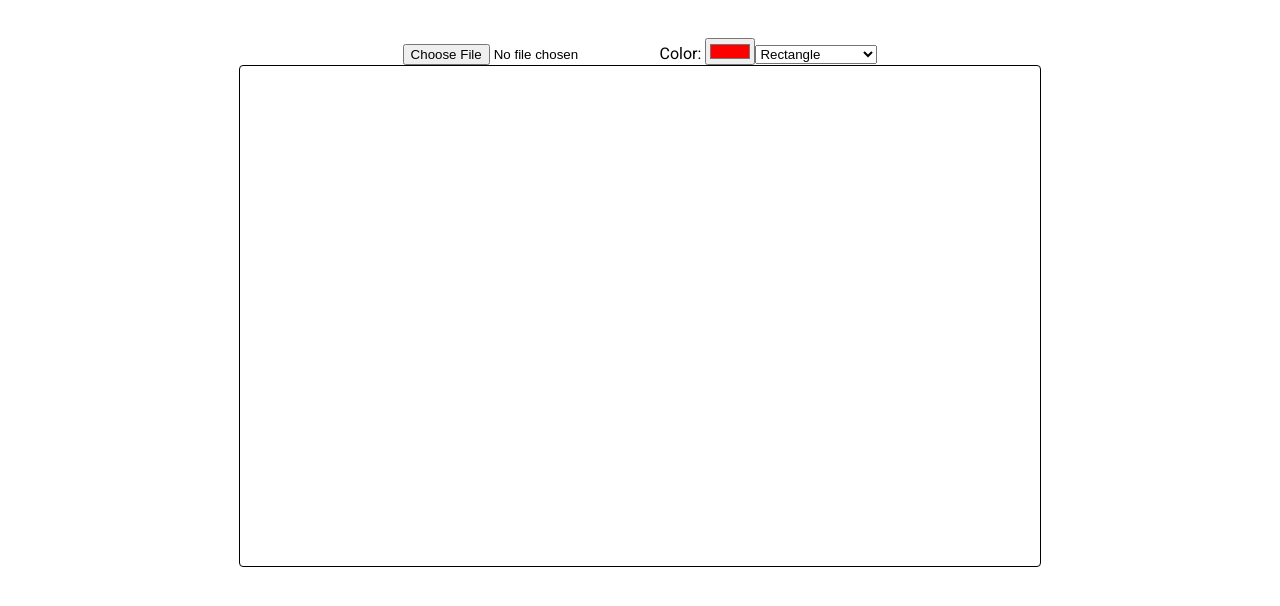
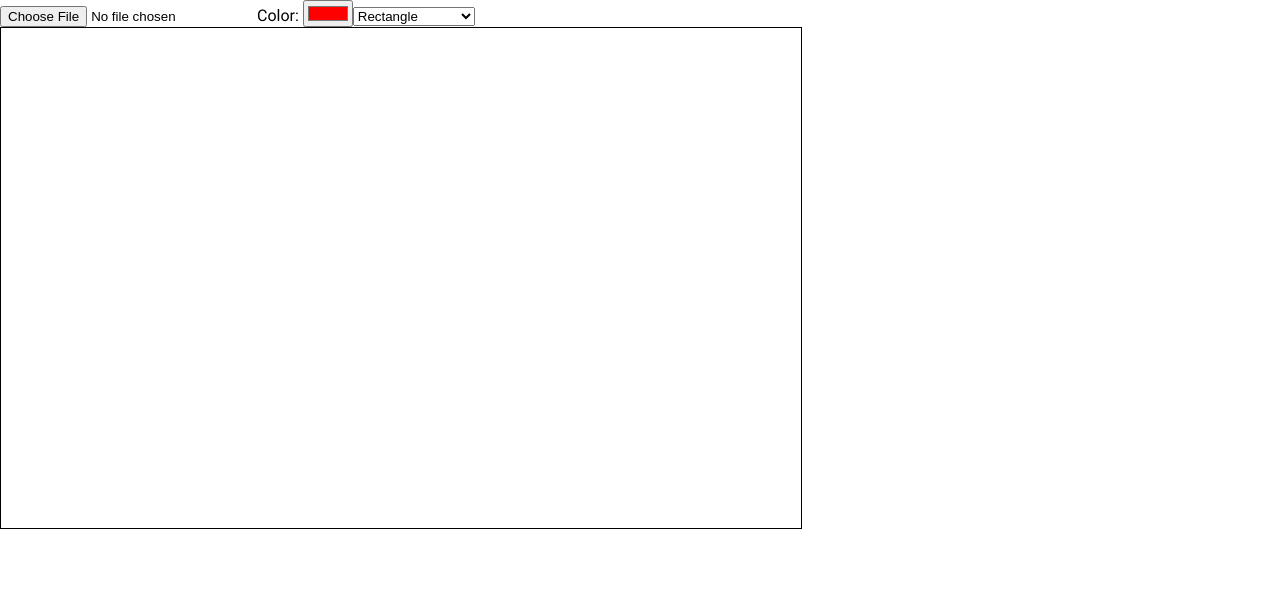
Before and after one commit to mimrot47/imageUploding, an Angular app: page / in a window 1280 px wide. Shown: the top 606 px of the page. Built offline with nearby package versions, Linux system fonts and the light colour scheme.

Commit message:
working with save funality

```diff
--- a/src/app/components/imageeditor/imageeditor.css
+++ b/src/app/components/imageeditor/imageeditor.css
@@ -1,4 +1,4 @@
-.editor-container {
+/* .editor-container {
   max-width: 900px;
   margin: 20px auto;
   padding: 16px;
@@ -32,4 +32,4 @@ canvas {
   cursor: crosshair;
   max-width: 100%;
   border-radius: 4px;
-}
+} */
--- a/src/app/components/imageeditor/imageeditor.html
+++ b/src/app/components/imageeditor/imageeditor.html
@@ -20,6 +20,7 @@
     <button (click)="redo()" [disabled]="redoStack.length === 0">Redo</button>
     <button (click)="clear()" [disabled]="shapes.length === 0">Clear</button>
     <button (click)="uploadToGoogleDrive()">Save</button>
+    <button (click)="saveImage()">Save</button>
   </div>
 
   <!-- Canvas -->
```
